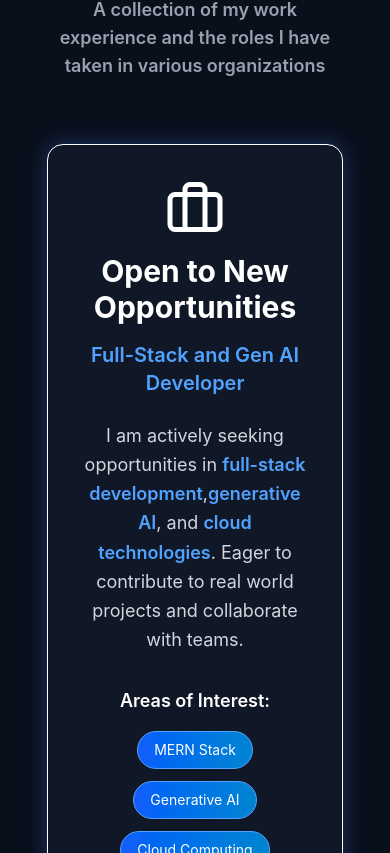
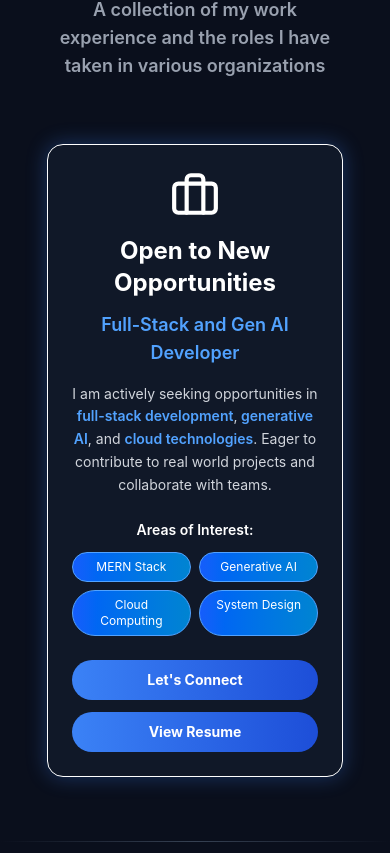
Before and after one commit to Divyansh1552005/Divyansh-portfolio, a React (Vite) app: page / in a window 390 px wide. Shown: the part 3391-4244 px from the top of the page. Built offline with nearby package versions, Linux system fonts and the light colour scheme.

Commit message:
made it better suited for mobile

```diff
--- a/src/components/Education/Education.jsx
+++ b/src/components/Education/Education.jsx
@@ -68,7 +68,7 @@ const Education = () => {
               className="flex flex-col items-center mb-16"
             >
               {/* Content Section */}
-              <div className="w-full max-w-md p-4 rounded-2xl border border-white bg-gray-900 backdrop-blur-md shadow-[0_0_20px_1px_rgba(59,130,246,0.3)] ml-8 transform transition-transform duration-300 hover:scale-105">
+              <div className="w-full max-w-md p-4 rounded-2xl border border-white bg-gray-900 backdrop-blur-md shadow-[0_0_20px_1px_rgba(59,130,246,0.3)] mx-auto transform transition-transform duration-300 hover:scale-105">
                 {/* Flex container for image and text */}
                 <div className="flex items-center space-x-6">
                   {/* School Logo/Image */}
@@ -83,20 +83,20 @@ const Education = () => {
                   {/* Degree, School Name, and Date */}
                   <div className="flex flex-col justify-between">
                     <div>
-                      <h3 className="text-xl font-semibold text-white">
+                      <h3 className="text-lg font-semibold text-white mb-2">
                         {edu.degree}
                       </h3>
-                      <h4 className="text-sm text-gray-300">
+                      <h4 className="text-sm text-gray-300 mb-2">
                         {edu.school}
                       </h4>
                     </div>
                     {/* Date at the bottom */}
-                    <p className="text-sm text-gray-500 mt-2">{edu.date}</p>
+                    <p className="text-sm text-gray-500 mb-2">{edu.date}</p>
+                    <p className="text-gray-400 font-bold">Grade: <span className="text-blue-400">{edu.grade}</span></p>
                   </div>
                 </div>
 
-                <p className="mt-4 text-gray-400 font-bold">Grade: <span className="text-blue-400">{edu.grade}</span></p>
-                <p className="mt-4 text-gray-400">{edu.desc}</p>
+                <p className="mt-4 text-gray-400 text-sm leading-relaxed">{edu.desc}</p>
               </div>
             </div>
           ))}
--- a/src/components/Experience/Experience.jsx
+++ b/src/components/Experience/Experience.jsx
@@ -1,8 +1,5 @@
 import React from "react";
-import { experiences } from "../../constants"; // Import your data
-import { FiExternalLink } from "react-icons/fi";
-import { FiBriefcase } from "react-icons/fi";
-
+import { FiExternalLink, FiBriefcase } from "react-icons/fi";
 
 const Experience = () => {
   return (
@@ -20,40 +17,32 @@ const Experience = () => {
         </p>
       </div>
 
-      {/* Experience Timeline */}
-      <div className="relative">
-        {/* Vertical line - hidden on mobile, visible on desktop */}
-        <div className="absolute sm:left-1/2 left-0 transform -translate-x-1/2 sm:-translate-x-0 w-1 bg-white h-full hidden sm:block"></div>
+      {/* Desktop View - Keep Original */}
+      <div className="relative hidden sm:block">
+        {/* Vertical line */}
+        <div className="absolute left-1/2 transform -translate-x-1/2 w-1 bg-white h-full"></div>
 
         {/* Currently Looking for Opportunities */}
         <div className="flex flex-col items-center justify-center text-center">
           <div className="w-full max-w-2xl p-8 sm:p-12 rounded-2xl border border-white bg-gray-900 backdrop-blur-md shadow-[0_0_20px_1px_rgba(59,130,246,0.3)] transition-all duration-300 hover:shadow-blue-500/50">
-
-            {/* Icon/Visual Element */}
-
             <div className="flex justify-center">
               <FiBriefcase size={60} className="text-white-500 mb-4" />
             </div>
 
-            {/* Title */}
             <h3 className="text-3xl sm:text-4xl font-bold text-white mb-4">
               Open to New Opportunities
             </h3>
 
-            {/* Subtitle */}
             <h4 className="text-xl sm:text-2xl text-blue-400 mb-6 font-semibold">
               Full-Stack and Gen AI Developer
             </h4>
 
-            {/* Description */}
             <p className="text-gray-300 text-lg leading-relaxed mb-8 max-w-xl mx-auto">
               I am actively seeking opportunities in <span className="text-blue-400 font-semibold">full-stack development</span>,
-              <span className="text-blue-400 font-semibold">generative AI</span>, and <span className="text-blue-400 font-semibold">cloud technologies</span>.
+              <span className="text-blue-400 font-semibold"> generative AI</span>, and <span className="text-blue-400 font-semibold">cloud technologies</span>.
               Eager to contribute to real world projects and collaborate with teams.
-
             </p>
 
-            {/* Skills/Interests */}
             <div className="mb-8">
               <h5 className="font-semibold text-white mb-4 text-lg">Areas of Interest:</h5>
               <div className="flex flex-wrap justify-center gap-3">
@@ -73,14 +62,12 @@ const Experience = () => {
               </div>
             </div>
 
-            {/* Call to Action */}
             <div className="flex flex-col sm:flex-row gap-4 justify-center">
               <a
                 href="mailto:officialdslc1552005@gmail.com"
                 className="inline-block text-white px-8 py-3 rounded-full font-bold transition duration-300 transform hover:scale-105 hover:shadow-lg"
                 style={{
                   background: 'linear-gradient(90deg, #3b82f6, #1d4ed8)',
-
                 }}
               >
                 Let's Connect
@@ -99,58 +86,85 @@ const Experience = () => {
             </div>
           </div>
         </div>
+      </div>
 
-        {/* Commented out previous experience data - uncomment when you have work experience */}
-        {/* {experiences.map((experience, index) => (
-          <div
-            key={experience.id}
-            className={`flex flex-col sm:flex-row items-center mb-16 ${
-              index % 2 === 0 ? "sm:justify-end" : "sm:justify-start"
-            }`}
-          >
-            <div
-              className={`w-full sm:max-w-md p-4 sm:p-8 rounded-2xl shadow-2xl border border-white bg-gray-900 backdrop-blur-md shadow-[0_0_20px_1px_rgba(130,69,236,0.3)] ${
-                index % 2 === 0 ? "sm:ml-0" : "sm:mr-0"
-              } sm:ml-44 sm:mr-44 ml-8 transform transition-transform duration-300 hover:scale-105`}
-            >
-              <div className="flex items-center space-x-6">
-                <div className="w-16 h-16 bg-white rounded-md overflow-hidden">
-                  <img
-                    src={experience.img}
-                    alt={experience.company}
-                    className="w-full h-full object-cover"
-                  />
-                </div>
-                <div className="flex flex-col justify-between">
-                  <div>
-                    <h3 className="text-xl sm:text-2xl font-semibold text-white">
-                      {experience.role}
-                    </h3>
-                    <h4 className="text-md sm:text-sm text-gray-300">
-                      {experience.company}
-                    </h4>
-                  </div>
-                  <p className="text-sm text-gray-500 mt-2">{experience.date}</p>
-                </div>
-              </div>
-              <p className="mt-4 text-gray-400">{experience.desc}</p>
-              <div className="mt-4">
-                <h5 className="font-medium text-white">Skills:</h5>
-                <ul className="flex flex-wrap mt-2">
-                  {experience.skills.map((skill, index) => (
-                    <li
-                      key={index}
-                      className="bg-[#8245ec] text-gray-300 px-4 py-1 text-xs sm:text-sm rounded-lg mr-2 mb-2 border border-gray-400"
-                    >
-                      {skill}
-                    </li>
-                  ))}
-                </ul>
+      {/* Mobile View - Consistent with Desktop */}
+      <div className="block sm:hidden">
+        <div className="flex flex-col items-center justify-center text-center">
+          <div className="w-full max-w-md p-6 rounded-2xl border border-white bg-gray-900 backdrop-blur-md shadow-[0_0_20px_1px_rgba(59,130,246,0.3)] transition-all duration-300 hover:shadow-blue-500/50">
+            {/* Icon */}
+            <div className="flex justify-center">
+              <FiBriefcase size={50} className="text-white-500 mb-4" />
+            </div>
+
+            {/* Title */}
+            <h3 className="text-2xl font-bold text-white mb-3">
+              Open to New Opportunities
+            </h3>
+
+            {/* Subtitle */}
+            <h4 className="text-lg text-blue-400 mb-4 font-semibold">
+              Full-Stack and Gen AI Developer
+            </h4>
+
+            {/* Description */}
+            <p className="text-gray-300 text-sm leading-relaxed mb-6 max-w-xs mx-auto">
+              I am actively seeking opportunities in <span className="text-blue-400 font-semibold">full-stack development</span>,
+              <span className="text-blue-400 font-semibold"> generative AI</span>, and <span className="text-blue-400 font-semibold">cloud technologies</span>.
+              Eager to contribute to real world projects and collaborate with teams.
+            </p>
+
+            {/* Skills/Interests */}
+            <div className="mb-6">
+              <h5 className="font-semibold text-white mb-3 text-sm">Areas of Interest:</h5>
+              <div className="grid grid-cols-2 gap-2">
+                {[
+                  'MERN Stack',
+                  'Generative AI',
+                  'Cloud Computing',
+                  'System Design',
+                ].map((skill, index) => (
+                  <span
+                    key={index}
+                    className="bg-gradient-to-r from-blue-600 to-sky-600 text-white px-3 py-1.5 text-xs rounded-full border border-blue-400 hover:shadow-lg hover:shadow-blue-500/25 transition-all duration-300"
+                  >
+                    {skill}
+                  </span>
+                ))}
               </div>
             </div>
+
+            {/* Call to Action */}
+            <div className="flex flex-col gap-3 justify-center">
+              <a
+                href="mailto:officialdslc1552005@gmail.com"
+                className="inline-block text-white px-6 py-2.5 rounded-full font-bold transition duration-300 transform hover:scale-105 hover:shadow-lg text-sm"
+                style={{
+                  background: 'linear-gradient(90deg, #3b82f6, #1d4ed8)',
+                }}
+              >
+                Let's Connect
+              </a>
+              <a
+                href="https://drive.google.com/file/d/1BbydskQ4dldy-QOdRZt8rFbAJ4qBykAO/view?usp=sharing"
+                target="_blank"
+                rel="noopener noreferrer"
+                className="inline-block text-white px-6 py-2.5 rounded-full font-bold transition duration-300 transform hover:scale-105 hover:shadow-lg text-sm"
+                style={{
+                  background: 'linear-gradient(90deg, #3b82f6, #1d4ed8)',
+                }}
+              >
+                View Resume
+              </a>
+            </div>
           </div>
-        ))} */}
+        </div>
       </div>
+
+      {/* Commented experience cards remain the same */}
+      {/* {experiences.map((experience, index) => (
+        ...
+      ))} */}
     </section>
   );
 };
```
